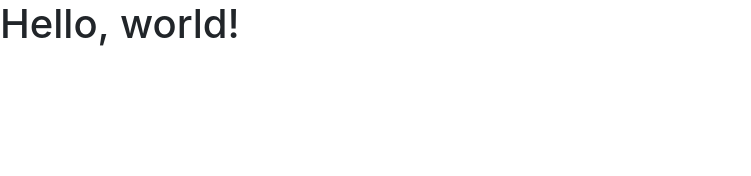
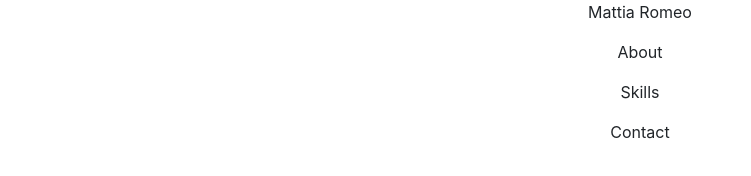
Before and after one commit to mattiaromeo/html-css, a plain HTML site: page cv_bootstrap/index.html in a window 1280 px wide. Shown: the whole page, without its empty margins (0-751 px from the left). Drawn offline with Linux system fonts and the light colour scheme; files that its build step writes are made by us from their sources.

Commit message:
added 4 blocks

```diff
--- a/cv_bootstrap/index.html
+++ b/cv_bootstrap/index.html
@@ -1,6 +1,7 @@
 <!doctype html>
 <html lang="en">
-  <head>
+
+<head>
     <title>Hello, world!</title>
     <!-- Required meta tags -->
     <meta charset="utf-8">
@@ -11,9 +12,24 @@
     <link rel="stylesheet" href="/bootstrap-css/bootstrap-grid.min.css">
     <link rel="stylesheet" href="/bootstrap-css/bootstrap-reboot.min.css">
 
-  </head>
-  <body>
-    <h1>Hello, world!</h1>
+</head>
 
-  </body>
+<body>
+    <div name="block1" class="container-fluid background1 text-center">
+        <p>Mattia Romeo</p>
+
+    </div>
+    <div name="block2" class="container-fluid background2 text-center">
+        <p>About</p>
+    </div>
+    <div name="block3" class="container-fluid background3 text-center">
+        <p>Skills</p>
+    </div>
+    <div name="block4" class="container-fluid background4 text-center">
+        <p>Contact</p>
+    </div>
+
+
+</body>
+
 </html>
```
